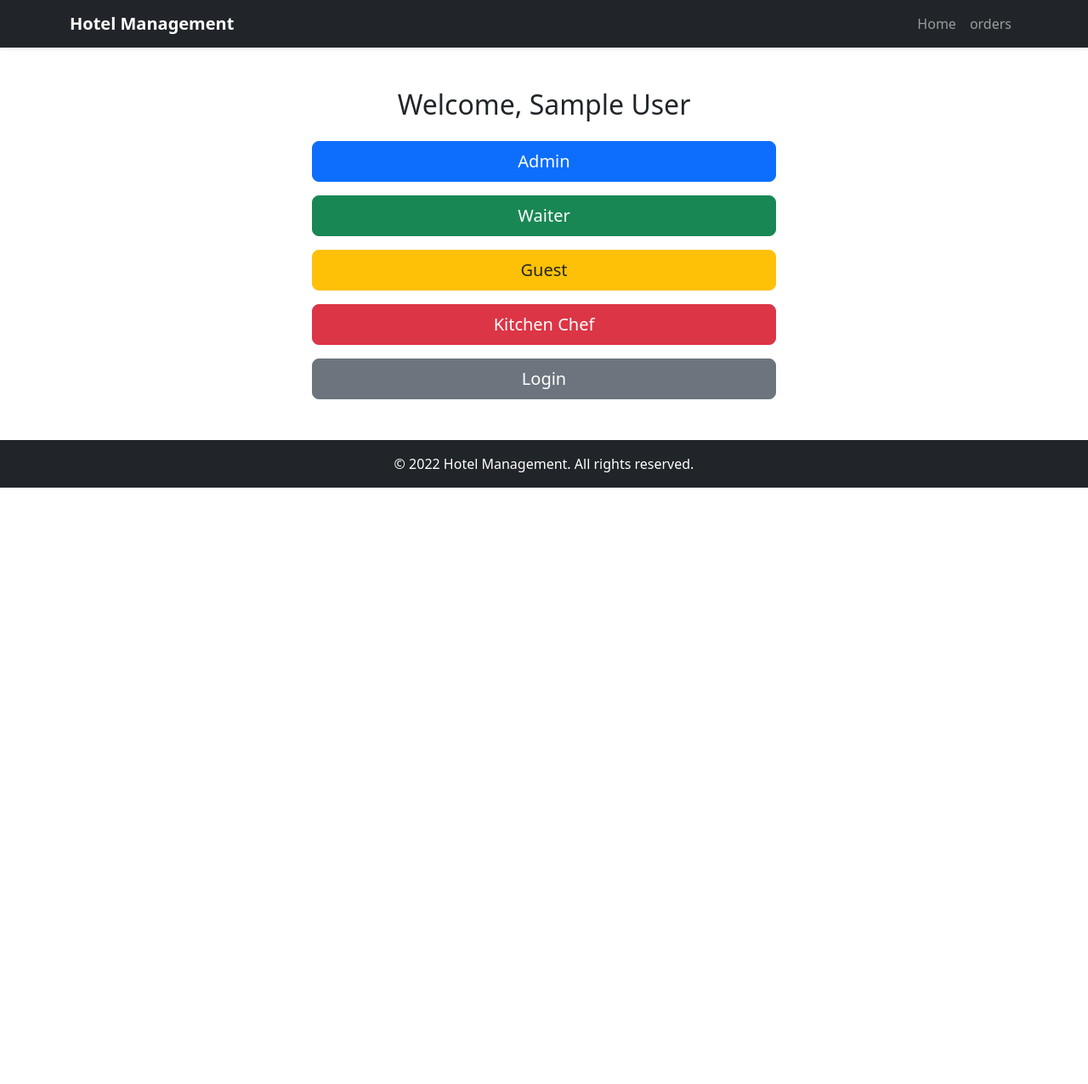
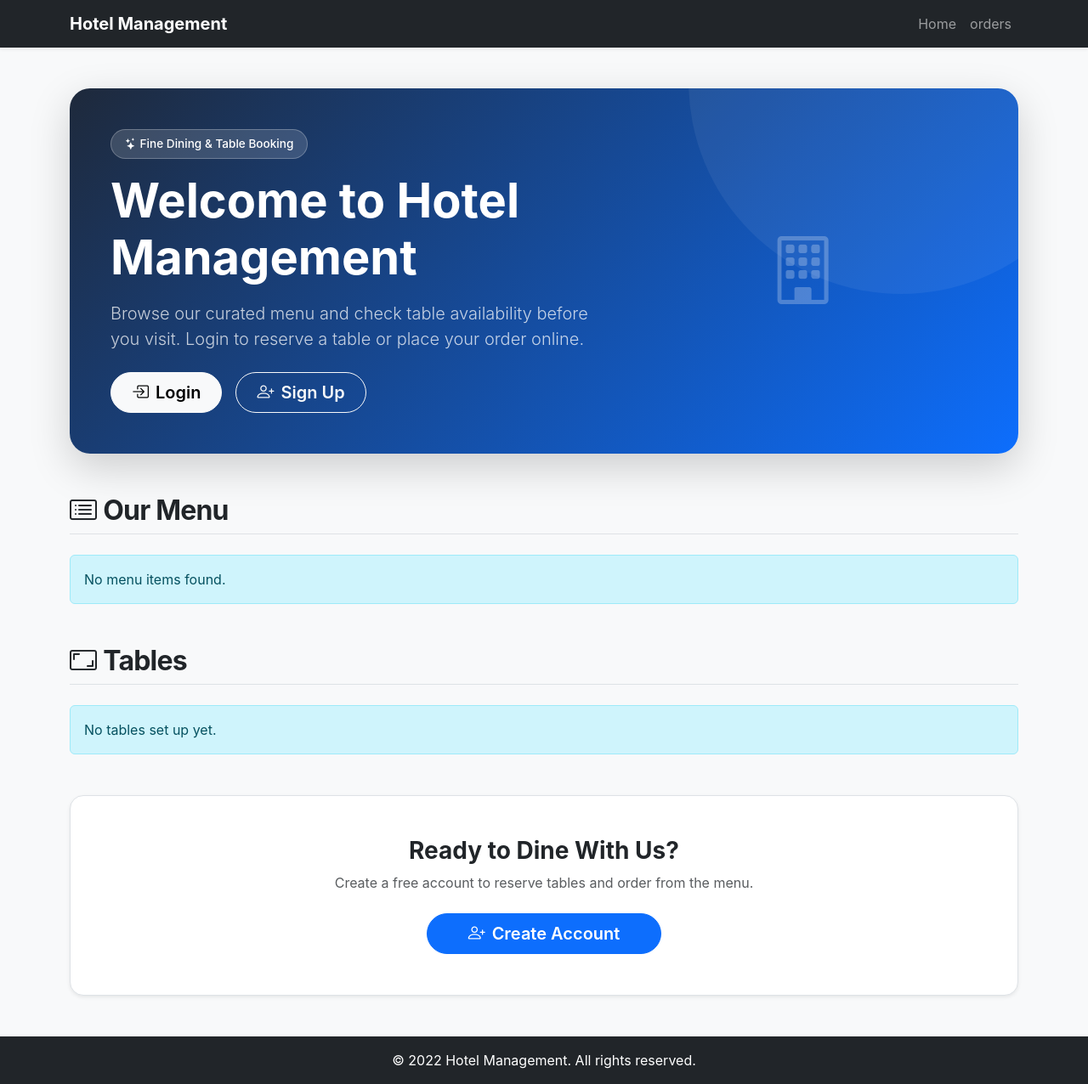
Before and after one commit to Jas2005-ct/hotel-booking-system, a Django app: page / in a window 1280 px wide. Shown: the whole page at 85% size. Before the commit the page ends 574 px from the top, so only its background shows below. Run offline with Django 5.2, Linux system fonts and the light colour scheme; the visitor is signed in with stand-in values (Sample User, id 1); parts of the project's set-up code (start-up, migrations or seed data) failed here and were passed over; some libraries are stand-ins or nearby versions.

Commit message:
feat: implement landing page, header navigation, and role-based redirect logic

```diff
--- a/accounts/templates/login.html
+++ b/accounts/templates/login.html
@@ -14,6 +14,7 @@
             <div class="card-body p-4 p-md-5">
                 <form action="" method="post">
                     {% csrf_token %}
+                    <input type="hidden" name="next" value="{{ next_url }}">
                     <div class="mb-3">
                         {{ form|crispy }}
                     </div>
--- a/project_files/urls.py
+++ b/project_files/urls.py
@@ -19,11 +19,9 @@ from django.urls import path, include
 from django.views.generic import TemplateView
 from django.shortcuts import redirect
 from django.shortcuts import render
-from django.contrib.auth.decorators import login_required
-from accounts.models import RoleChoices
+from accounts.models import Menu, RoleChoices, TableLayout
 
 
-@login_required
 def home(request):
     if request.user.is_authenticated:
         if request.user.role == RoleChoices.ADMIN:
@@ -34,7 +32,9 @@ def home(request):
             return redirect('table_reservation:guesthome')
         elif request.user.role == RoleChoices.KITCHEN_STAFF:
             return redirect('orders:kitchen-staff')
-    return render(request, 'home.html')
+    menus = Menu.objects.all()
+    tables = TableLayout.objects.all()
+    return render(request, 'landing.html', {'menus': menus, 'tables': tables})
 
 urlpatterns = [
     path('',home, name='home'),
--- a/templates/header.html
+++ b/templates/header.html
@@ -34,6 +34,9 @@
                     <li class="nav-item"><a class="nav-link" href="{% url 'orders:order-list' %}">orders</a></li>
                     {%endif%}
                     {% if not user.is_authenticated %}
+                    <li class="nav-item"><a class="nav-link" href="{% url 'home' %}#menu-list">Menu</a></li>
+                    <li class="nav-item"><a class="nav-link" href="{% url 'home' %}#table-list">Tables</a></li>
+                    <li class="nav-item"><a class="nav-link" href="{% url 'accounts:guestuser' %}">Sign Up</a></li>
                     <li class="nav-item"><a class="nav-link" href="{% url 'accounts:login' %}">Login</a></li>
                     {% endif %}
                     {% if request.user.role == 'guest' %}
--- /dev/null
+++ b/templates/landing.html
@@ -0,0 +1,156 @@
+{% extends 'base.html' %}
+{% load static %}
+{% block title %}Hotel Management{% endblock %}
+{% block content %}
+
+<link rel="stylesheet" href="{% static 'css/acccount_home_style.css' %}">
+
+<style>
+    .hero-section {
+        background: linear-gradient(135deg, #1e293b 0%, #0d6efd 100%);
+        color: #ffffff;
+        border-radius: 24px;
+        overflow: hidden;
+        position: relative;
+    }
+    .hero-section::after {
+        content: "";
+        position: absolute;
+        top: -60%;
+        right: -10%;
+        width: 500px;
+        height: 500px;
+        border-radius: 50%;
+        background: rgba(255, 255, 255, 0.06);
+    }
+    .hero-badge {
+        background: rgba(255, 255, 255, 0.15);
+        color: #ffffff;
+        border: 1px solid rgba(255, 255, 255, 0.25);
+        border-radius: 50px;
+        padding: 0.4rem 1rem;
+        font-size: 0.85rem;
+        font-weight: 500;
+        display: inline-block;
+    }
+    .section-title {
+        font-weight: 700;
+        letter-spacing: -0.025em;
+    }
+</style>
+
+<div class="hero-section p-5 mb-5 shadow-lg">
+    <div class="row align-items-center position-relative">
+        <div class="col-lg-7">
+            <span class="hero-badge mb-3"><i class="bi bi-stars me-1"></i>Fine Dining & Table Booking</span>
+            <h1 class="display-4 fw-bold mb-3">Welcome to Hotel Management</h1>
+            <p class="lead opacity-75 mb-4">
+                Browse our curated menu and check table availability before you visit.
+                Login to reserve a table or place your order online.
+            </p>
+            <div class="d-flex flex-wrap gap-3">
+                <a href="{% url 'accounts:login' %}?next={% url 'home' %}" class="btn btn-light btn-lg fw-semibold rounded-pill px-4">
+                    <i class="bi bi-box-arrow-in-right me-2"></i>Login
+                </a>
+                <a href="{% url 'accounts:guestuser' %}" class="btn btn-outline-light btn-lg fw-semibold rounded-pill px-4">
+                    <i class="bi bi-person-plus me-2"></i>Sign Up
+                </a>
+            </div>
+        </div>
+        <div class="col-lg-5 d-none d-lg-block text-center position-relative">
+            <i class="bi bi-building display-1 opacity-25"></i>
+        </div>
+    </div>
+</div>
+
+<div id="menu-list" class="mb-5">
+    <div class="d-flex justify-content-between align-items-center mb-4 border-bottom pb-2">
+        <h2 class="section-title mb-0"><i class="bi bi-card-list me-2"></i>Our Menu</h2>
+    </div>
+    {% if menus %}
+    <div class="row row-cols-1 row-cols-md-2 row-cols-lg-3 g-4">
+        {% for i in menus %}
+        <div class="col">
+            <div class="card h-100 shadow-sm hover-shadow transition-all menu-card border-0">
+                {% if i.images %}
+                <div class="img-wrapper">
+                    <img src="{{ i.images.url }}" class="card-img-top object-fit-cover" alt="{{ i.name }}" style="height: 200px;">
+                </div>
+                {% else %}
+                <div class="card-img-top bg-light d-flex align-items-center justify-content-center" style="height: 200px;">
+                    <i class="bi bi-image text-muted fs-1"></i>
+                </div>
+                {% endif %}
+                <div class="card-body">
+                    <div class="d-flex justify-content-between align-items-start mb-2">
+                        <h5 class="card-title fw-bold mb-0 text-dark">{{ i.name }}</h5>
+                        <span class="badge bg-primary bg-opacity-10 text-primary rounded-pill px-3 py-2">₹{{ i.price }}</span>
+                    </div>
+                    <p class="card-text text-muted small">{{ i.description|truncatechars:100 }}</p>
+                    <a href="{% url 'accounts:login' %}?next={% url 'home' %}" class="btn btn-outline-primary w-100 rounded-pill">
+                        <i class="bi bi-bag-plus-fill me-1"></i> Login to Order
+                    </a>
+                </div>
+            </div>
+        </div>
+        {% endfor %}
+    </div>
+    {% else %}
+    <div class="alert alert-info" role="alert">
+        No menu items found.
+    </div>
+    {% endif %}
+</div>
+
+<div id="table-list" class="mb-5">
+    <div class="d-flex justify-content-between align-items-center mb-4 border-bottom pb-2">
+        <h2 class="section-title mb-0"><i class="bi bi-aspect-ratio me-2"></i>Tables</h2>
+    </div>
+    {% if tables %}
+    <div class="row row-cols-1 row-cols-md-3 row-cols-lg-4 g-4">
+        {% for i in tables %}
+        <div class="col">
+            <div class="card h-100 shadow-sm text-center border-0 table-card {% if i.available %}available-card{% else %}unavailable-card{% endif %}">
+                <div class="card-body">
+                    <div class="icon-wrapper mb-3 mx-auto">
+                        <i class="bi bi-table display-6"></i>
+                    </div>
+                    <h5 class="card-title fw-bold">Table #{{ i.table_no }}</h5>
+                    <ul class="list-unstyled text-muted mb-4 small">
+                        <li class="mb-1"><i class="bi bi-layers me-2"></i>Floor: {{ i.floor_no }}</li>
+                        <li><i class="bi bi-people me-2"></i>Capacity: {{ i.capacity }}</li>
+                        <li class="mt-1"><i class="bi bi-pin-map me-2"></i>{{ i.Location|title }}</li>
+                    </ul>
+                    <span class="status-indicator">
+                        {% if i.available %}
+                            <span class="badge bg-success bg-opacity-25 text-success rounded-pill"><i class="bi bi-check-circle me-1"></i>Available</span>
+                        {% else %}
+                            <span class="badge bg-danger bg-opacity-25 text-danger rounded-pill"><i class="bi bi-x-circle me-1"></i>Unavailable</span>
+                        {% endif %}
+                    </span>
+                </div>
+                <div class="card-footer bg-transparent border-0 pb-3">
+                    <a href="{% url 'accounts:login' %}?next={% url 'home' %}" class="btn btn-outline-primary w-100 rounded-pill">
+                        <i class="bi bi-calendar-check me-1"></i> Login to Book
+                    </a>
+                </div>
+            </div>
+        </div>
+        {% endfor %}
+    </div>
+    {% else %}
+    <div class="alert alert-info" role="alert">
+        No tables set up yet.
+    </div>
+    {% endif %}
+</div>
+
+<div class="text-center py-5 bg-white rounded-4 border shadow-sm">
+    <h3 class="fw-bold mb-2">Ready to Dine With Us?</h3>
+    <p class="text-muted mb-4">Create a free account to reserve tables and order from the menu.</p>
+    <a href="{% url 'accounts:guestuser' %}" class="btn btn-primary btn-lg rounded-pill px-5 fw-semibold">
+        <i class="bi bi-person-plus me-2"></i>Create Account
+    </a>
+</div>
+
+{% endblock %}
```
Also changed, not shown: accounts/views.py (+7 -1 lines).
